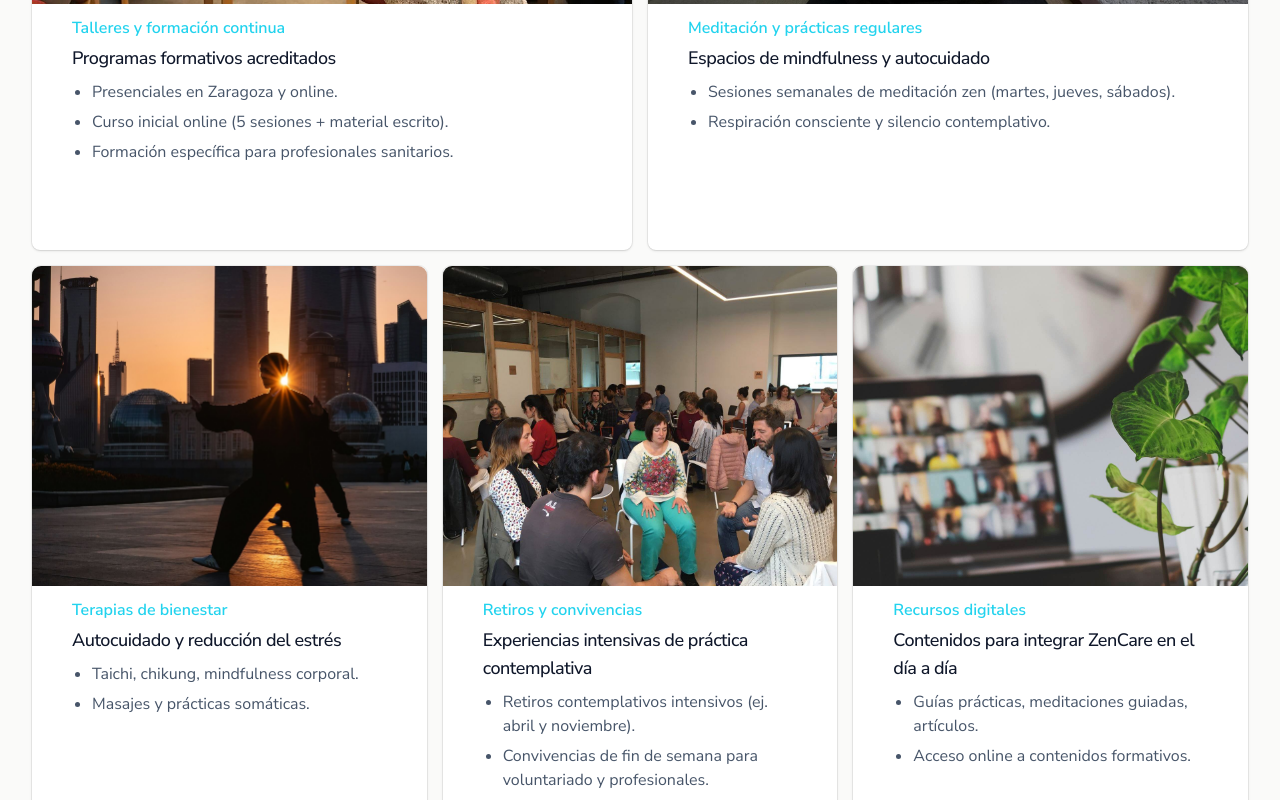
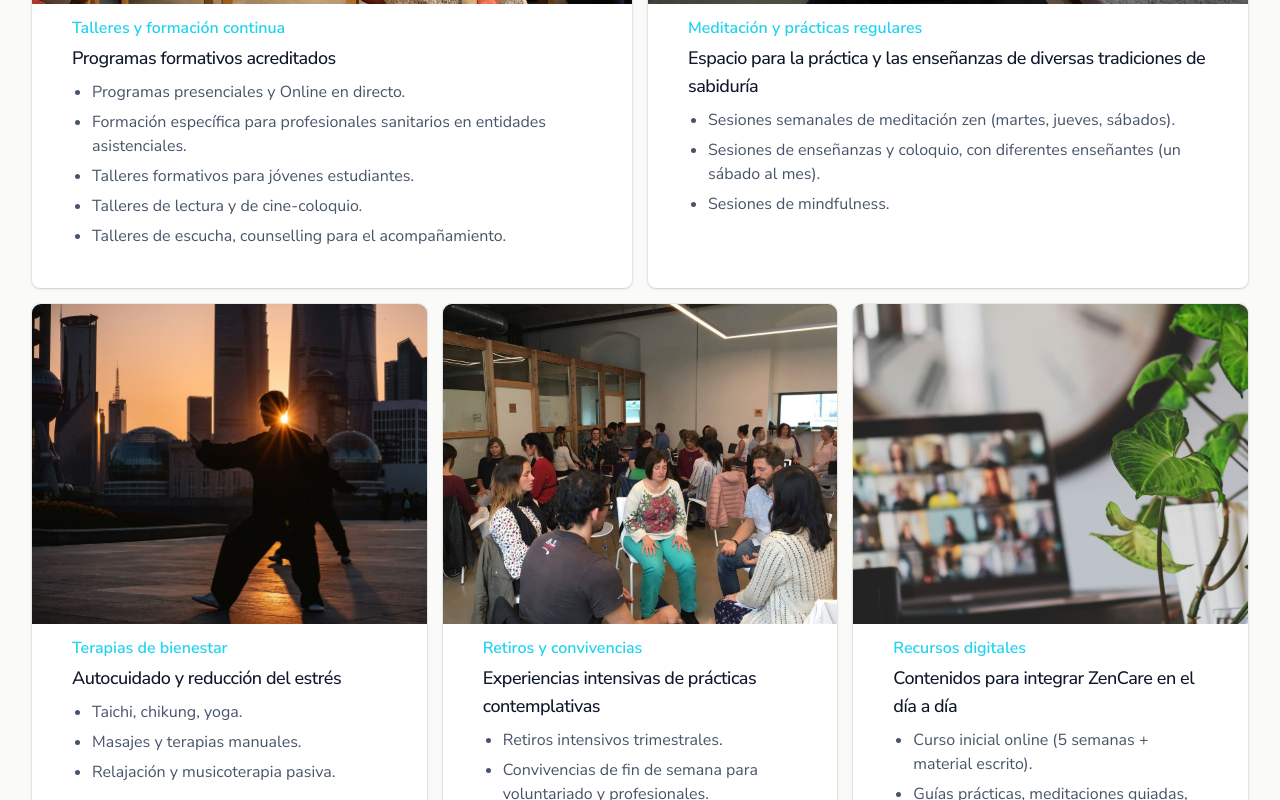
Before and after one commit to sgautier-dev/zencare, a Next.js app: page / in a window 1280 px wide. Shown: the part 4400-5200 px from the top of the page. Built offline with nearby package versions, Linux system fonts and the light colour scheme.

Commit message:
activities updated

```diff
--- a/src/components/Activities.tsx
+++ b/src/components/Activities.tsx
@@ -20,7 +20,9 @@ export default function Activities() {
 				</h2>
 				<p className="mt-4 max-w-3xl text-subtle">
 					En ZenCare ofrecemos actividades y espacios de formación diseñados
-					para profesionales, familiares y voluntarios.
+					para cultivar la atención consciente, la compasión y el cuidado
+					contemplativo, tanto para profesionales como para familiares y
+					voluntarios.
 				</p>
 
 				{/* Bento grid */}
@@ -42,9 +44,16 @@ export default function Activities() {
 									Programas formativos acreditados
 								</p>
 								<ul className="mt-2 max-w-xl list-disc pl-5 text-base/6 text-subtle space-y-1.5">
-									<li>Presenciales en Zaragoza y online.</li>
-									<li>Curso inicial online (5 sesiones + material escrito).</li>
-									<li>Formación específica para profesionales sanitarios.</li>
+									<li>Programas presenciales y Online en directo.</li>
+									<li>
+										Formación específica para profesionales sanitarios en
+										entidades asistenciales.
+									</li>
+									<li>Talleres formativos para jóvenes estudiantes.</li>
+									<li>Talleres de lectura y de cine-coloquio.</li>
+									<li>
+										Talleres de escucha, counselling para el acompañamiento.
+									</li>
 								</ul>
 							</div>
 						</div>
@@ -65,14 +74,19 @@ export default function Activities() {
 									Meditación y prácticas regulares
 								</h3>
 								<p className="mt-2 text-lg font-medium tracking-tight text-title">
-									Espacios de mindfulness y autocuidado
+									Espacio para la práctica y las enseñanzas de diversas
+									tradiciones de sabiduría
 								</p>
 								<ul className="mt-2 max-w-xl list-disc pl-5 text-base/6 text-subtle space-y-1.5">
 									<li>
 										Sesiones semanales de meditación zen (martes, jueves,
 										sábados).
 									</li>
-									<li>Respiración consciente y silencio contemplativo.</li>
+									<li>
+										Sesiones de enseñanzas y coloquio, con diferentes enseñantes
+										(un sábado al mes).
+									</li>
+									<li>Sesiones de mindfulness.</li>
 								</ul>
 							</div>
 						</div>
@@ -96,8 +110,9 @@ export default function Activities() {
 									Autocuidado y reducción del estrés
 								</p>
 								<ul className="mt-2 max-w-xl list-disc pl-5 text-base/6 text-subtle space-y-1.5">
-									<li>Taichi, chikung, mindfulness corporal.</li>
-									<li>Masajes y prácticas somáticas.</li>
+									<li>Taichi, chikung, yoga.</li>
+									<li>Masajes y terapias manuales.</li>
+									<li>Relajación y musicoterapia pasiva.</li>
 								</ul>
 							</div>
 						</div>
@@ -118,12 +133,10 @@ export default function Activities() {
 									Retiros y convivencias
 								</h3>
 								<p className="mt-2 text-lg font-medium tracking-tight text-title">
-									Experiencias intensivas de práctica contemplativa
+									Experiencias intensivas de prácticas contemplativas
 								</p>
 								<ul className="mt-2 max-w-xl list-disc pl-5 text-base/6 text-subtle space-y-1.5">
-									<li>
-										Retiros contemplativos intensivos (ej. abril y noviembre).
-									</li>
+									<li>Retiros intensivos trimestrales.</li>
 									<li>
 										Convivencias de fin de semana para voluntariado y
 										profesionales.
@@ -151,6 +164,7 @@ export default function Activities() {
 									Contenidos para integrar ZenCare en el día a día
 								</p>
 								<ul className="mt-2 max-w-xl list-disc pl-5 text-base/6 text-subtle space-y-1.5">
+									<li>Curso inicial online (5 semanas + material escrito).</li>
 									<li>Guías prácticas, meditaciones guiadas, artículos.</li>
 									<li>Acceso online a contenidos formativos.</li>
 								</ul>
@@ -161,20 +175,20 @@ export default function Activities() {
 				</div>
 
 				{/* CTA calendario */}
-				<div className="mt-10 sm:mt-16 flex justify-center">
+				{/* <div className="mt-10 sm:mt-16 flex justify-center">
 					<a
 						href="/docs/fechas-vbm-2026.pdf"
 						target="_blank"
 						rel="noopener noreferrer"
 						className="inline-flex items-center rounded-md bg-primary-dark px-5 py-2.5 text-sm font-semibold text-white
-                       hover:bg-primary-dark/80  focus-visible:outline-2 focus-visible:outline-offset-2 focus-visible:outline-primary"
+                       hover:bg-primary-dark/80 focus-visible:outline-2 focus-visible:outline-offset-2 focus-visible:outline-primary"
 					>
 						Ver calendario completo 2026
 						<span aria-hidden="true" className="ml-2">
 							›
 						</span>
 					</a>
-				</div>
+				</div> */}
 			</div>
 		</section>
 	)
```
